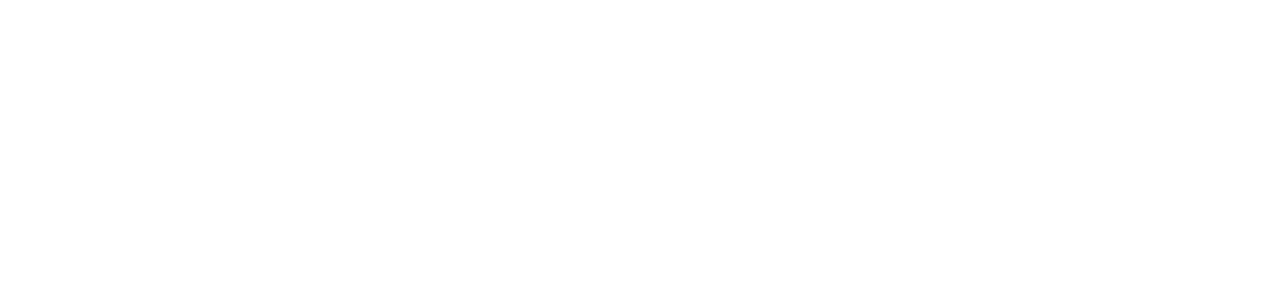
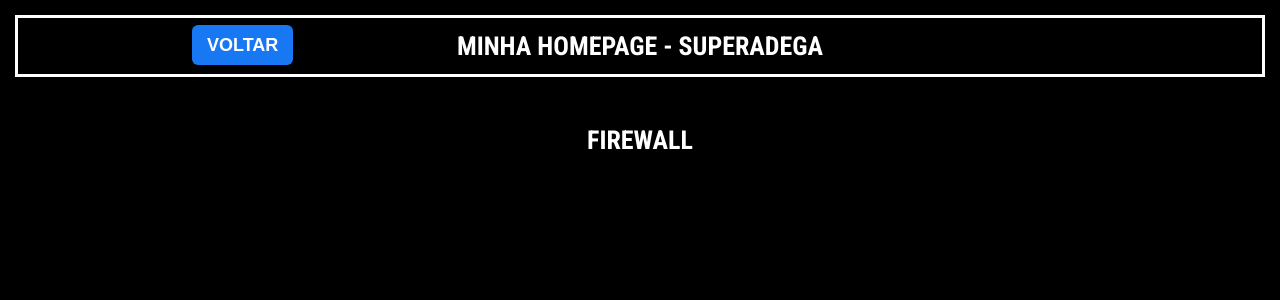
Before and after one commit to anarehder/SA_accerte_front, a React (Create React App) app: page /firewall in a window 1280 px wide. Before the commit this address had no page. Shown: the top 300 px of the page. Built offline with nearby package versions, Linux system fonts and the light colour scheme.

Commit message:
feat: botoes links, firewall e voltar

```diff
--- a/src/App.js
+++ b/src/App.js
@@ -1,11 +1,15 @@
 import { Route, Routes } from "react-router-dom";
 import HomePage from "./pages/HomePage";
+import FirewallPage from "./pages/FirewallPage";
+import LinksPage from "./pages/LinksPage";
 
 function App() {
   return (
     <>
       <Routes>
         <Route path="/" element={<HomePage />} />
+        <Route path="/firewall" element={<FirewallPage />} />
+        <Route path="/links" element={<LinksPage />} />
       </Routes>
     </>
   );
--- /dev/null
+++ b/src/pages/FirewallPage.js
@@ -0,0 +1,34 @@
+import styled from 'styled-components';
+import Header from '../components/Header';
+import { Link } from 'react-router-dom';
+
+export default function FirewallPage() {
+
+    return (
+        <PageContainer>
+            <Link to={"/"}>
+                <button>
+                    VOLTAR
+                </button>
+            </Link>
+            <Header />
+            <h1>
+                FIREWALL
+            </h1>
+        </PageContainer>
+    )
+}
+
+const PageContainer = styled.div`
+    min-height: 100vh;
+    background-color: black;
+    color: white;
+    flex-direction: column;
+    justify-content: flex-start !important;
+    gap: 50px;
+    a {
+        position: fixed;
+        left: 15%;
+        top: 25px;
+    }
+`
--- a/src/pages/HomePage.js
+++ b/src/pages/HomePage.js
@@ -2,6 +2,7 @@
 import styled from 'styled-components';
 import apiService from '../services/apiAuth';
 import Header from '../components/Header';
+import { Link } from 'react-router-dom';
 
 export default function HomePage() {
     const [data, setData] = useState([]);
@@ -26,11 +27,23 @@
     return (
         <PageContainer>
             <Header />
-            {data ?
+            <ButtonsContainer>
+                <Link to={"/firewall"}>
+                    <button>
+                        FIREWALL
+                    </button>
+                </Link>
+                <Link to={"/links"}>
+                    <button>
+                        LINKS
+                    </button>
+                </Link>
+            </ButtonsContainer>
+            {/* {data ?
                 <h3>{data[0].hostid}</h3>
                 :
                 <h3> "NAO CARREGOU"</h3>
-            }
+            } */}
         </PageContainer>
     )
 }
@@ -41,4 +54,11 @@
     color: white;
     flex-direction: column;
     justify-content: flex-start !important;
+    gap: 50px;
 `
+
+const ButtonsContainer = styled.div`
+    background-color: black;
+    color: white;
+    gap: 50px;
+`
--- /dev/null
+++ b/src/pages/LinksPage.js
@@ -0,0 +1,23 @@
+import styled from 'styled-components';
+import Header from '../components/Header';
+
+export default function LinksPage() {
+
+    return (
+        <PageContainer>
+            <Header />
+            <h1>
+                LINKS
+            </h1>
+        </PageContainer>
+    )
+}
+
+const PageContainer = styled.div`
+    min-height: 100vh;
+    background-color: black;
+    color: white;
+    flex-direction: column;
+    justify-content: flex-start !important;
+    gap: 50px;
+`
--- a/src/styles/GlobalStyle.js
+++ b/src/styles/GlobalStyle.js
@@ -37,9 +37,10 @@
     }
     button {
         font-weight: 700;
-        font-size: 14px;
-        line-height: 17px;
+        font-size: 18px;
+        line-height: 20px;
         background-color: #1877f2;
+        padding: 10px 15px;
         color:white;
         cursor:pointer;
     }
```
